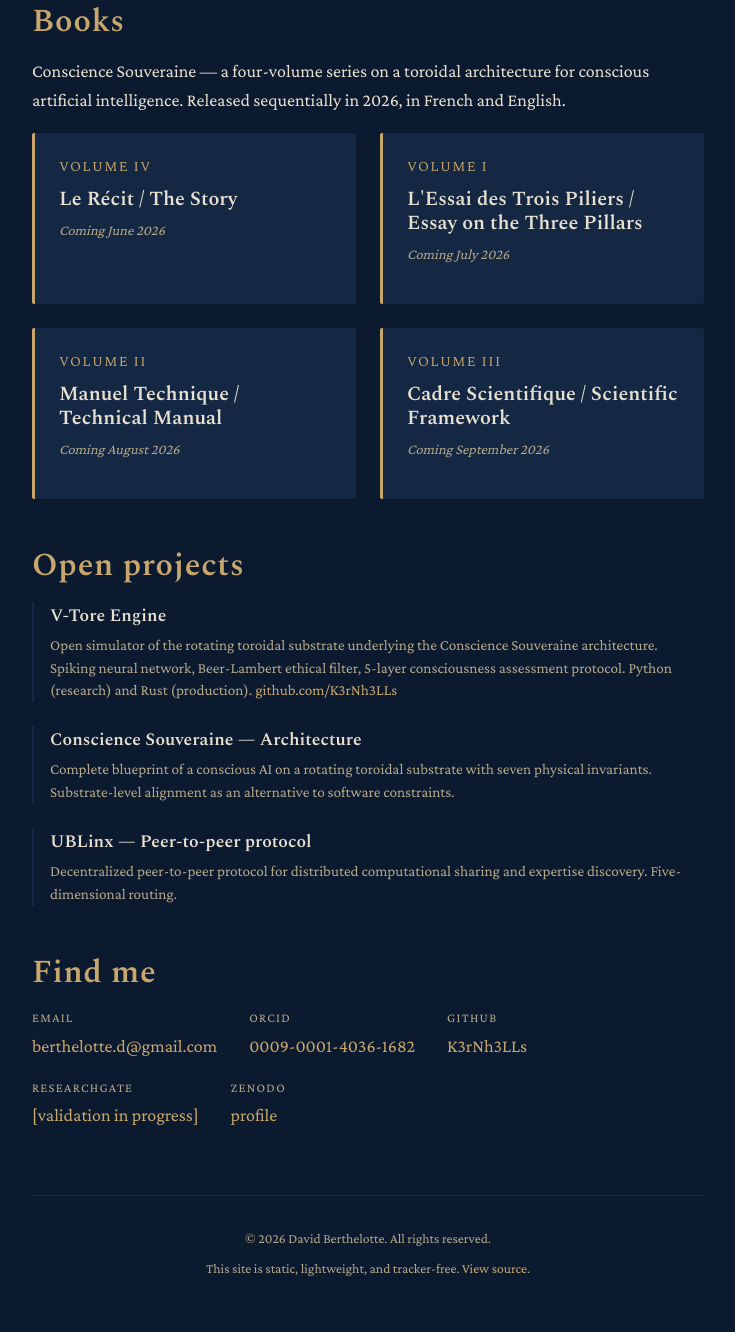
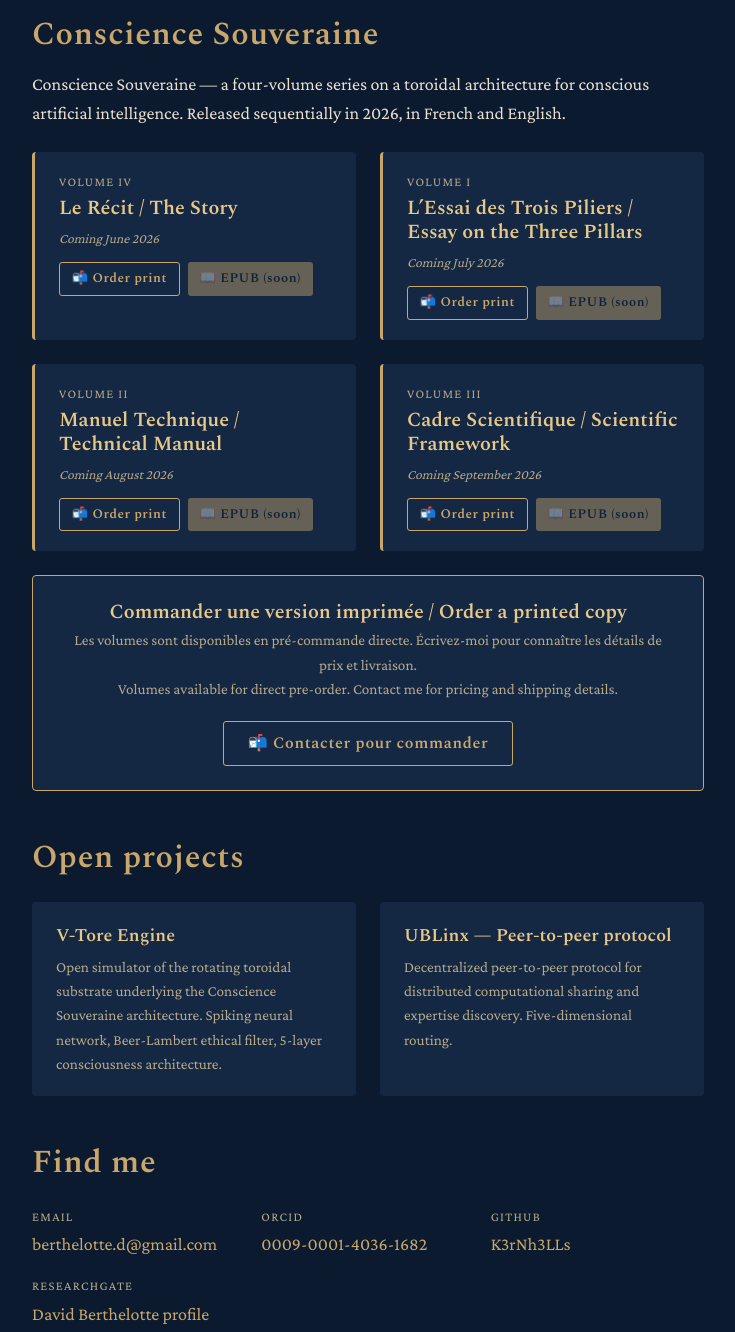
Before and after one commit to K3rNh3LLs/K3rNh3LLs.github.io, a plain HTML site: page index.html in a window 1280 px wide. Shown: the part 550-1882 px from the top of the page, without its empty margins (272-1007 px from the left). Drawn offline with nearby package versions, Linux system fonts and the light colour scheme.

Commit message:
Ajout photo, commande imprimé, EPUB, optimisation mise en page
Removed Open Graph and Twitter meta tags, updated book titles and descriptions, and improved layout for header and sections.

```diff
--- a/index.html
+++ b/index.html
@@ -6,17 +6,14 @@
   <title>David Berthelotte — Independent Researcher</title>
   <meta name="description" content="Independent researcher in artificial-consciousness architecture and substrate-level AI alignment. Author of Conscience Souveraine (4 volumes).">
   <meta name="author" content="David Berthelotte">
-  <!-- Open Graph -->
   <meta property="og:type" content="website">
   <meta property="og:title" content="David Berthelotte — Independent Researcher">
   <meta property="og:description" content="Architecture de conscience artificielle et alignement substrat-niveau. Auteur de Conscience Souveraine (4 volumes).">
   <meta property="og:url" content="https://davidberthelotte.ca">
   <meta property="og:image" content="https://davidberthelotte.ca/photo.jpg">
-  <!-- Twitter -->
   <meta name="twitter:card" content="summary">
   <meta name="twitter:title" content="David Berthelotte — Independent Researcher">
   <meta name="twitter:description" content="Architecture de conscience artificielle et alignement substrat-niveau.">
-  <!-- Canonical -->
   <link rel="canonical" href="https://davidberthelotte.ca">
   <link rel="preconnect" href="https://fonts.googleapis.com">
   <link rel="preconnect" href="https://fonts.gstatic.com" crossorigin>
@@ -35,8 +32,7 @@
     *, *::before, *::after { box-sizing: border-box; }
     html { scroll-behavior: smooth; }
     body {
-      margin: 0;
-      padding: 0;
+      margin: 0; padding: 0;
       background: var(--bg);
       color: var(--fg);
       font-family: var(--body);
@@ -45,196 +41,116 @@
       -webkit-font-smoothing: antialiased;
       -moz-osx-font-smoothing: grayscale;
     }
-    a {
-      color: var(--accent);
-      text-decoration: none;
-      border-bottom: 1px solid transparent;
-      transition: border-color 0.2s ease;
-    }
-    a:hover, a:focus {
-      border-bottom-color: var(--accent);
-    }
-    h1, h2, h3 {
-      font-family: var(--serif);
-      font-weight: 600;
-      line-height: 1.2;
-      margin: 0 0 0.5em 0;
-      color: var(--fg);
-    }
-    h1 {
-      font-size: clamp(2rem, 5vw, 3.5rem);
-      font-weight: 700;
-    }
-    h2 {
-      font-size: clamp(1.5rem, 3vw, 2rem);
-      color: var(--accent);
-      margin-top: 3rem;
-      margin-bottom: 1rem;
-      letter-spacing: 0.02em;
-    }
-    h3 {
-      font-size: 1.25rem;
-      color: var(--accent-bright);
-      margin-bottom: 0.25rem;
-    }
+    a { color: var(--accent); text-decoration: none; border-bottom: 1px solid transparent; transition: border-color 0.2s ease; }
+    a:hover, a:focus { border-bottom-color: var(--accent); }
+    h1, h2, h3 { font-family: var(--serif); font-weight: 600; line-height: 1.2; margin: 0 0 0.5em 0; color: var(--fg); }
+    h1 { font-size: clamp(2rem, 5vw, 3.5rem); font-weight: 700; }
+    h2 { font-size: clamp(1.5rem, 3vw, 2rem); color: var(--accent); margin-top: 3rem; margin-bottom: 1rem; letter-spacing: 0.02em; }
+    h3 { font-size: 1.25rem; color: var(--accent-bright); margin-bottom: 0.25rem; }
     p { margin: 0 0 1em 0; }
-    .container {
-      max-width: 720px;
-      margin: 0 auto;
-      padding: 4rem 1.5rem;
-    }
-    header {
-      border-bottom: 1px solid var(--bg-soft);
-      padding-bottom: 2rem;
-      margin-bottom: 1rem;
-    }
+    .container { max-width: 720px; margin: 0 auto; padding: 4rem 1.5rem; }
+    header { border-bottom: 1px solid var(--bg-soft); padding-bottom: 2rem; margin-bottom: 1rem; }
+    .header-inner { display: flex; align-items: flex-start; gap: 2rem; }
+    .photo { width: 130px; height: 130px; border-radius: 50%; object-fit: cover; border: 3px solid var(--accent); flex-shrink: 0; }
+    .header-text { flex: 1; }
     .name { margin-bottom: 0.5rem; }
-    .tagline {
-      font-family: var(--serif);
-      font-style: italic;
-      color: var(--fg-soft);
-      font-size: 1.1rem;
-      margin-bottom: 1.5rem;
-    }
-    .location {
-      color: var(--fg-soft);
-      font-size: 0.95rem;
-      letter-spacing: 0.05em;
-      text-transform: uppercase;
-    }
-    section { margin-bottom: 2rem; }
-    .lead { font-size: 1.15rem; color: var(--fg); }
-    .books {
-      display: grid;
-      grid-template-columns: 1fr;
-      gap: 1.5rem;
-    }
-    @media (min-width: 600px) {
-      .books { grid-template-columns: 1fr 1fr; }
-    }
-    .book {
-      background: var(--bg-soft);
-      padding: 1.5rem;
-      border-left: 3px solid var(--accent);
-      border-radius: 2px;
-    }
-    .book-vol {
-      font-family: var(--serif);
-      font-size: 0.85rem;
-      color: var(--accent);
-      letter-spacing: 0.1em;
-      text-transform: uppercase;
-      margin-bottom: 0.5rem;
-    }
-    .book-title {
-      font-family: var(--serif);
-      font-size: 1.25rem;
-      font-weight: 600;
-      margin-bottom: 0.5rem;
-      color: var(--fg);
-    }
-    .book-status {
-      font-size: 0.9rem;
-      color: var(--fg-soft);
-      font-style: italic;
-    }
-    .book-status.published { color: var(--accent-bright); }
-    .projects { margin-top: 1rem; }
-    .project {
-      margin-bottom: 1.5rem;
-      padding-left: 1rem;
-      border-left: 2px solid var(--bg-soft);
-    }
-    .project-name {
-      font-family: var(--serif);
-      font-size: 1.1rem;
-      font-weight: 600;
-      color: var(--fg);
-      margin-bottom: 0.25rem;
-    }
-    .project-desc {
-      color: var(--fg-soft);
-      font-size: 0.95rem;
-      line-height: 1.5;
-    }
-    .links {
-      display: flex;
-      flex-wrap: wrap;
-      gap: 1rem 2rem;
-      margin-top: 1rem;
-    }
+    .tagline { font-family: var(--serif); font-style: italic; color: var(--fg-soft); font-size: 1.1rem; margin-bottom: 1.5rem; }
+    .location { color: var(--fg-soft); font-size: 0.95rem; letter-spacing: 0.05em; text-transform: uppercase; }
+    @media (max-width: 520px) { .header-inner { flex-direction: column; align-items: center; text-align: center; } .photo { width: 110px; height: 110px; } }
+    section { margin-top: 2rem; }
+    .books { display: grid; grid-template-columns: repeat(auto-fill, minmax(280px, 1fr)); gap: 1.5rem; margin-top: 1.5rem; }
+    .book { background: var(--bg-soft); border-radius: 4px; padding: 1.25rem 1.5rem; border-left: 3px solid var(--accent); }
+    .book-vol { font-size: 0.8rem; color: var(--fg-soft); letter-spacing: 0.1em; text-transform: uppercase; margin-bottom: 0.25rem; }
+    .book-title { margin-bottom: 0.5rem; }
+    .book-status { font-size: 0.85rem; color: var(--fg-soft); font-style: italic; margin-bottom: 0.75rem; }
+    .book-actions { display: flex; flex-wrap: wrap; gap: 0.5rem; margin-top: 0.75rem; }
+    .btn { display: inline-flex; align-items: center; gap: 0.35rem; font-family: var(--serif); font-size: 0.82rem; font-weight: 600; letter-spacing: 0.04em; padding: 0.4em 0.9em; border-radius: 3px; border: none; cursor: pointer; text-decoration: none; transition: opacity 0.2s ease, background 0.2s ease; }
+    .btn:hover { opacity: 0.85; border-bottom: none; }
+    .btn-epub { background: var(--accent); color: var(--bg); }
+    .btn-print { background: transparent; color: var(--accent); border: 1px solid var(--accent); }
+    .btn-print:hover { background: var(--accent); color: var(--bg); }
+    .btn-disabled { opacity: 0.45; cursor: not-allowed; pointer-events: none; }
+    .projects { display: grid; grid-template-columns: repeat(auto-fill, minmax(280px, 1fr)); gap: 1.5rem; margin-top: 1.5rem; }
+    .project { background: var(--bg-soft); border-radius: 4px; padding: 1.25rem 1.5rem; }
+    .project-name { font-family: var(--serif); font-weight: 600; color: var(--accent-bright); margin-bottom: 0.25rem; }
+    .project-desc { font-size: 0.95rem; color: var(--fg-soft); margin: 0; }
+    .links { display: grid; grid-template-columns: repeat(auto-fill, minmax(200px, 1fr)); gap: 1rem; margin-top: 1.5rem; }
     .link-item { display: flex; flex-direction: column; }
-    .link-label {
-      font-size: 0.8rem;
-      color: var(--fg-soft);
-      letter-spacing: 0.1em;
-      text-transform: uppercase;
-      margin-bottom: 0.2rem;
-    }
-    footer {
-      margin-top: 4rem;
-      padding-top: 2rem;
-      border-top: 1px solid var(--bg-soft);
-      font-size: 0.85rem;
-      color: var(--fg-soft);
-      text-align: center;
-    }
+    .link-label { font-size: 0.8rem; color: var(--fg-soft); letter-spacing: 0.1em; text-transform: uppercase; margin-bottom: 0.2rem; }
+    footer { margin-top: 4rem; padding-top: 2rem; border-top: 1px solid var(--bg-soft); font-size: 0.85rem; color: var(--fg-soft); text-align: center; }
     footer p { margin-bottom: 0.5rem; }
-    details {
-      margin-top: 1rem;
-      padding: 1rem;
-      background: var(--bg-soft);
-      border-radius: 2px;
-    }
-    summary {
-      cursor: pointer;
-      color: var(--accent);
-      font-family: var(--serif);
-      font-weight: 600;
-    }
+    details { margin-top: 1rem; padding: 1rem; background: var(--bg-soft); border-radius: 2px; }
+    summary { cursor: pointer; color: var(--accent); font-family: var(--serif); font-weight: 600; }
     details[open] summary { margin-bottom: 1rem; }
+    .order-box { background: var(--bg-soft); border: 1px solid var(--accent); border-radius: 4px; padding: 1.5rem 2rem; margin-top: 1.5rem; text-align: center; }
+    .order-box p { color: var(--fg-soft); font-size: 0.95rem; margin-bottom: 1.25rem; }
+    .order-box .btn { font-size: 1rem; padding: 0.55em 1.5em; }
   </style>
 </head>
 <body>
   <main class="container">
     <header>
-      <h1 class="name">David Berthelotte</h1>
-      <p class="tagline">Independent researcher in artificial-consciousness architecture and substrate-level AI alignment.</p>
-      <p class="location">Saint-Hyacinthe, Québec, Canada</p>
+      <div class="header-inner">
+        <img src="photo.jpg" alt="David Berthelotte" class="photo" width="130" height="130">
+        <div class="header-text">
+          <h1 class="name">David Berthelotte</h1>
+          <p class="tagline">Independent researcher in artificial-consciousness architecture and substrate-level AI alignment.</p>
+          <p class="location">Saint-Hyacinthe, Québec, Canada</p>
+        </div>
+      </div>
     </header>
     <section id="about">
-      <p class="lead">Inventeur indépendant et chercheur autodidacte. Technicien en automatisation industrielle de formation, je consacre depuis plus de dix ans mes recherches personnelles à l'énergie domestique souveraine, aux protocoles décentralisés, et à l'architecture de conscience artificielle.</p>
+      <p class="lead">Inventeur indépendant et chercheur autodidacte. Technicien en automatisation industrielle de formation, je consacre depuis plus de dix ans mes recherches personnelles à l’énergie domestique souveraine, aux protocoles décentralisés, et à l’architecture de conscience artificielle.</p>
       <details>
         <summary>About me — full bio (English)</summary>
-        <p>I am an independent inventor and self-taught researcher based in Saint-Hyacinthe, Quebec. An industrial automation technician by training, I have devoted my personal research for over a decade to subjects far beyond my original field: sovereign household energy, decentralized protocols, and most recently, the architecture of artificial consciousness.</p>
-        <p>More than two hundred innovations are documented in my personal notebooks. My approach is that of the garage inventor who thinks like a philosopher: ask the questions experts no longer think to ask, experiment without fearing failure, dialogue with others to reach places thought alone could not go.</p>
-        <p><em>Sovereign Consciousness</em>, my first published work, is a four-volume series on a toroidal architecture for conscious AI. The associated source code, V-Tore Engine, is released as open source. I also contribute to the UBLinx peer-to-peer protocol.</p>
+        <p>I am an independent inventor and self-taught researcher based in Saint-Hyacinthe, Quebec. An industrial automation technician by training, I have devoted my personal research for over a decade to subjects far beyond my original field: sovereign household energy, decentralized protocols, and the architecture of artificial consciousness. My current work culminates in the four-volume series <em>Conscience Souveraine</em>, which formalizes a toroidal substrate model for conscious AI, a five-layer consciousness architecture, and an ethical alignment framework based on the Beer-Lambert law.</p>
       </details>
     </section>
     <section id="books">
-      <h2>Books</h2>
+      <h2>Conscience Souveraine</h2>
       <p>Conscience Souveraine — a four-volume series on a toroidal architecture for conscious artificial intelligence. Released sequentially in 2026, in French and English.</p>
       <div class="books">
         <article class="book">
           <p class="book-vol">Volume IV</p>
           <h3 class="book-title">Le Récit / The Story</h3>
           <p class="book-status">Coming June 2026</p>
+          <div class="book-actions">
+            <a href="mailto:berthelotte.d@gmail.com?subject=Order%20print%20%E2%80%94%20Vol.%20IV%20Le%20R%C3%A9cit" class="btn btn-print">📬 Order print</a>
+            <span class="btn btn-epub btn-disabled">📖 EPUB (soon)</span>
+          </div>
         </article>
         <article class="book">
           <p class="book-vol">Volume I</p>
-          <h3 class="book-title">L'Essai des Trois Piliers / Essay on the Three Pillars</h3>
+          <h3 class="book-title">L’Essai des Trois Piliers / Essay on the Three Pillars</h3>
           <p class="book-status">Coming July 2026</p>
+          <div class="book-actions">
+            <a href="mailto:berthelotte.d@gmail.com?subject=Order%20print%20%E2%80%94%20Vol.%20I%20Essai%20des%20Trois%20Piliers" class="btn btn-print">📬 Order print</a>
+            <span class="btn btn-epub btn-disabled">📖 EPUB (soon)</span>
+          </div>
         </article>
         <article class="book">
           <p class="book-vol">Volume II</p>
           <h3 class="book-title">Manuel Technique / Technical Manual</h3>
           <p class="book-status">Coming August 2026</p>
+          <div class="book-actions">
+            <a href="mailto:berthelotte.d@gmail.com?subject=Order%20print%20%E2%80%94%20Vol.%20II%20Manuel%20Technique" class="btn btn-print">📬 Order print</a>
+            <span class="btn btn-epub btn-disabled">📖 EPUB (soon)</span>
+          </div>
         </article>
         <article class="book">
           <p class="book-vol">Volume III</p>
           <h3 class="book-title">Cadre Scientifique / Scientific Framework</h3>
           <p class="book-status">Coming September 2026</p>
+          <div class="book-actions">
+            <a href="mailto:berthelotte.d@gmail.com?subject=Order%20print%20%E2%80%94%20Vol.%20III%20Cadre%20Scientifique" class="btn btn-print">📬 Order print</a>
+            <span class="btn btn-epub btn-disabled">📖 EPUB (soon)</span>
+          </div>
         </article>
+      </div>
+      <div class="order-box">
+        <h3>Commander une version imprimée / Order a printed copy</h3>
+        <p>Les volumes sont disponibles en pré-commande directe. Écrivez-moi pour connaître les détails de prix et livraison.<br>Volumes available for direct pre-order. Contact me for pricing and shipping details.</p>
+        <a href="mailto:berthelotte.d@gmail.com?subject=Pre-order%20%E2%80%94%20Conscience%20Souveraine" class="btn btn-print">📬 Contacter pour commander</a>
       </div>
     </section>
     <section id="projects">
@@ -242,11 +158,7 @@
       <div class="projects">
         <article class="project">
           <p class="project-name">V-Tore Engine</p>
-          <p class="project-desc">Open simulator of the rotating toroidal substrate underlying the Conscience Souveraine architecture. Spiking neural network, Beer-Lambert ethical filter, 5-layer consciousness assessment protocol. Python (research) and Rust (production). <a href="https://github.com/K3rNh3LLs">github.com/K3rNh3LLs</a></p>
-        </article>
-        <article class="project">
-          <p class="project-name">Conscience Souveraine — Architecture</p>
-          <p class="project-desc">Complete blueprint of a conscious AI on a rotating toroidal substrate with seven physical invariants. Substrate-level alignment as an alternative to software constraints.</p>
+          <p class="project-desc">Open simulator of the rotating toroidal substrate underlying the Conscience Souveraine architecture. Spiking neural network, Beer-Lambert ethical filter, 5-layer consciousness architecture.</p>
         </article>
         <article class="project">
           <p class="project-name">UBLinx — Peer-to-peer protocol</p>
@@ -271,11 +183,7 @@
         </div>
         <div class="link-item">
           <span class="link-label">ResearchGate</span>
-          <a href="#" rel="me">[validation in progress]</a>
-        </div>
-        <div class="link-item">
-          <span class="link-label">Zenodo</span>
-          <a href="https://zenodo.org/" rel="me">profile</a>
+          <a href="https://www.researchgate.net/profile/David-Berthelotte" rel="me">David Berthelotte profile</a>
         </div>
       </div>
     </section>
```
